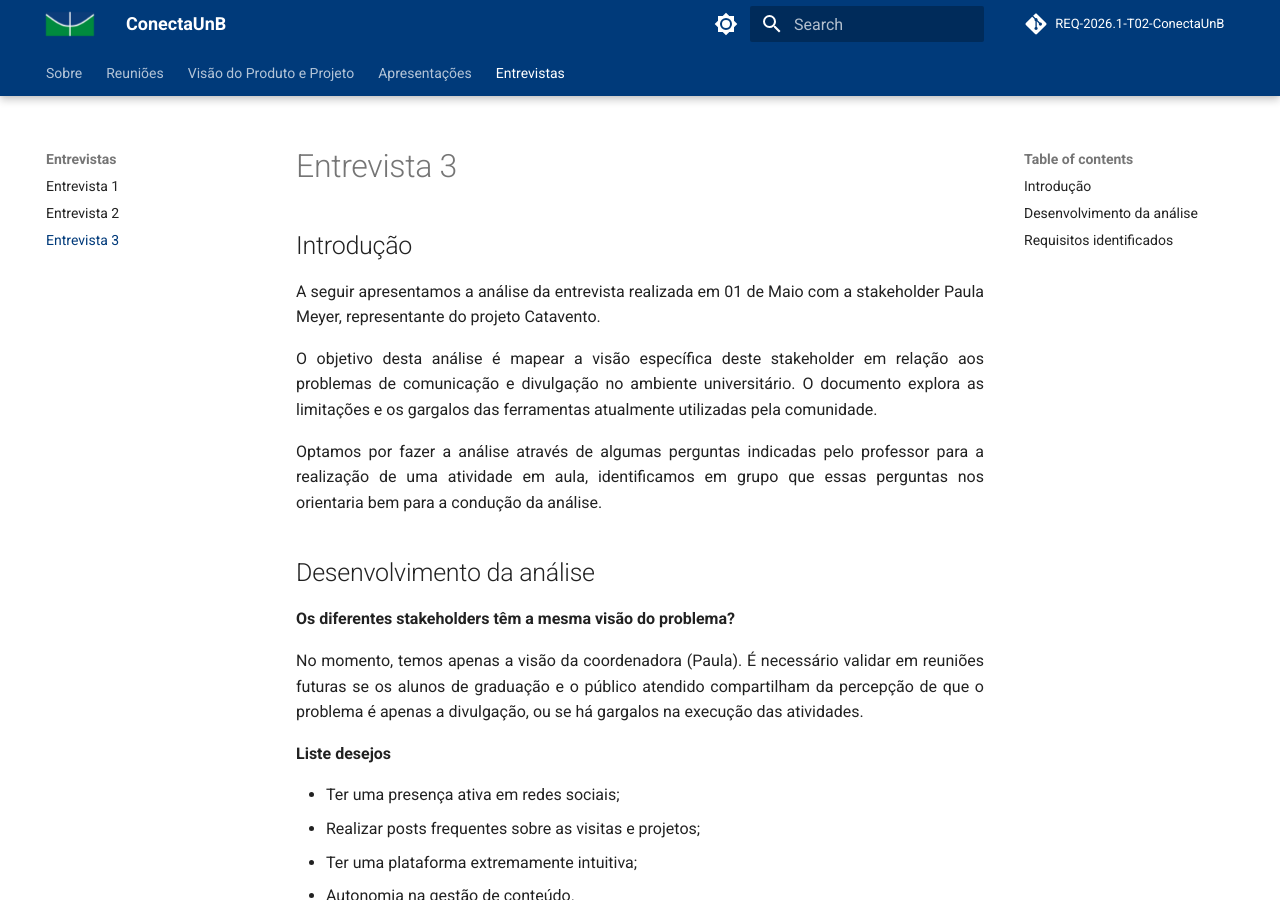
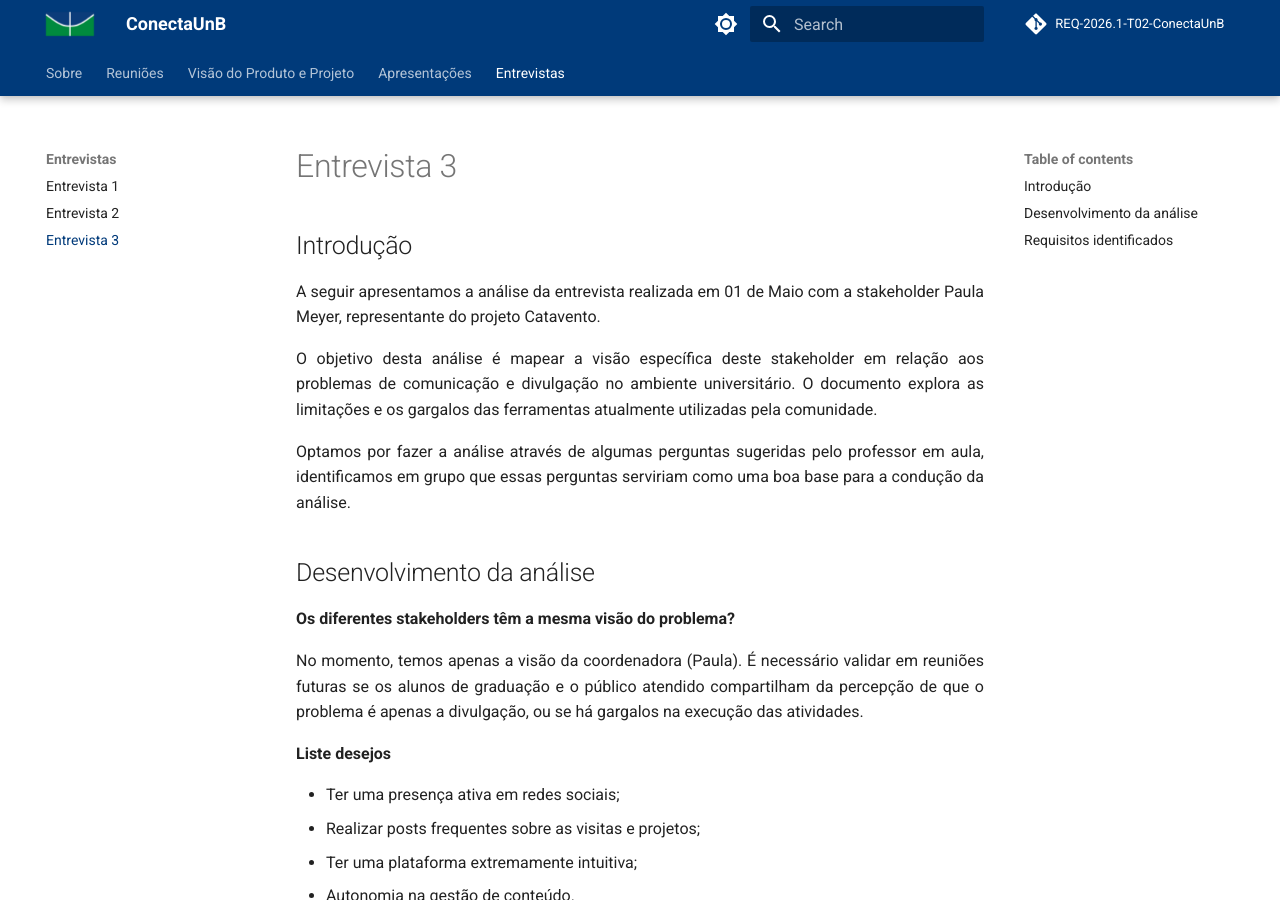
Before and after one commit to mdsreq-fga-unb/REQ-2026.1-T02-ConectaUnB, an MkDocs documentation site: the page built from docs/analisesEntrevistas/analiseEntrevista01-05.md, in a window 1280 px wide and 900 px high. Built offline with MkDocs 1.6.1 and Material for MkDocs 9.7.7, drawn with Linux system fonts in a browser that asks for light colours; comment, search, counter and statistics services are not loaded.

Commit message:
Fix: corrige erros de escrita no documento
Revised wording for clarity and flow in the analysis document.

```diff
--- a/docs/analisesEntrevistas/analiseEntrevista01-05.md
+++ b/docs/analisesEntrevistas/analiseEntrevista01-05.md
@@ -4,7 +4,7 @@ A seguir apresentamos a análise da entrevista realizada em 01 de Maio com a sta
 
 O objetivo desta análise é mapear a visão específica deste stakeholder em relação aos problemas de comunicação e divulgação no ambiente universitário. O documento explora as limitações e os gargalos das ferramentas atualmente utilizadas pela comunidade.
 
-Optamos por fazer a análise através de algumas perguntas indicadas pelo professor para a realização de uma atividade em aula, identificamos em grupo que essas perguntas nos orientaria bem para a condução da análise.
+Optamos por fazer a análise através de algumas perguntas sugeridas pelo professor em aula, identificamos em grupo que essas perguntas serviriam como uma boa base para a condução da análise.
 
 ## Desenvolvimento da análise
 
```
